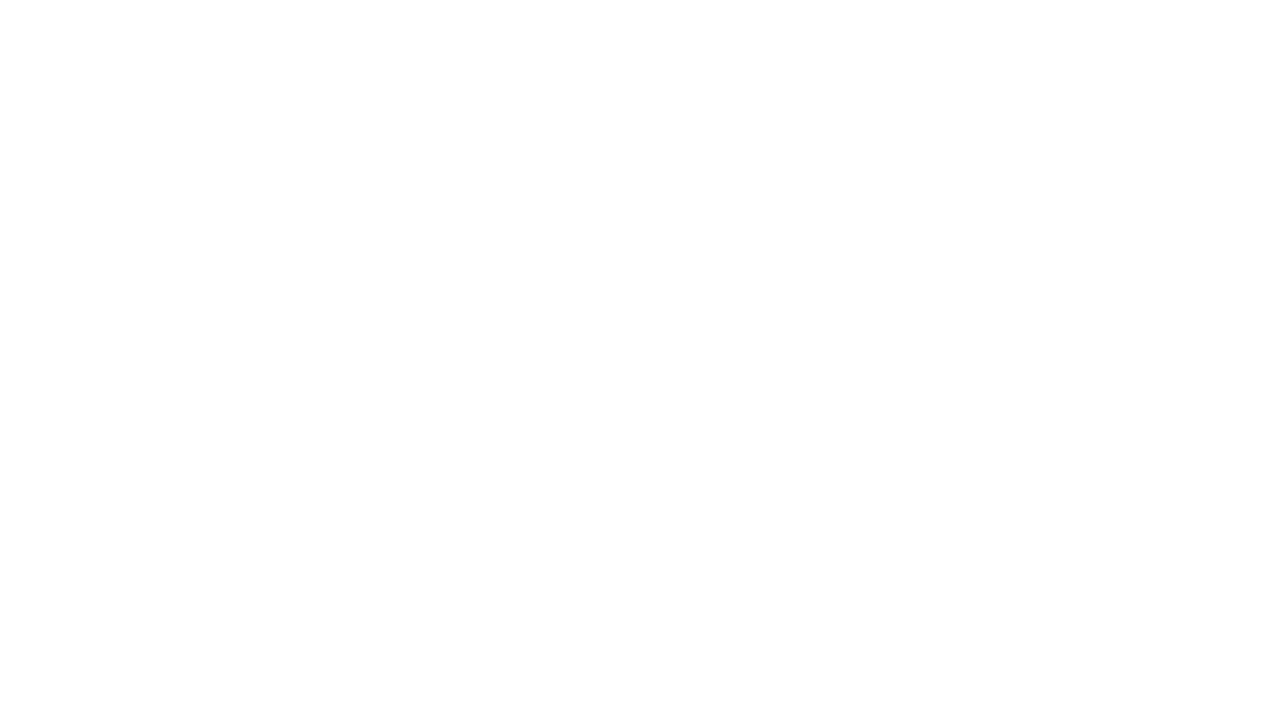
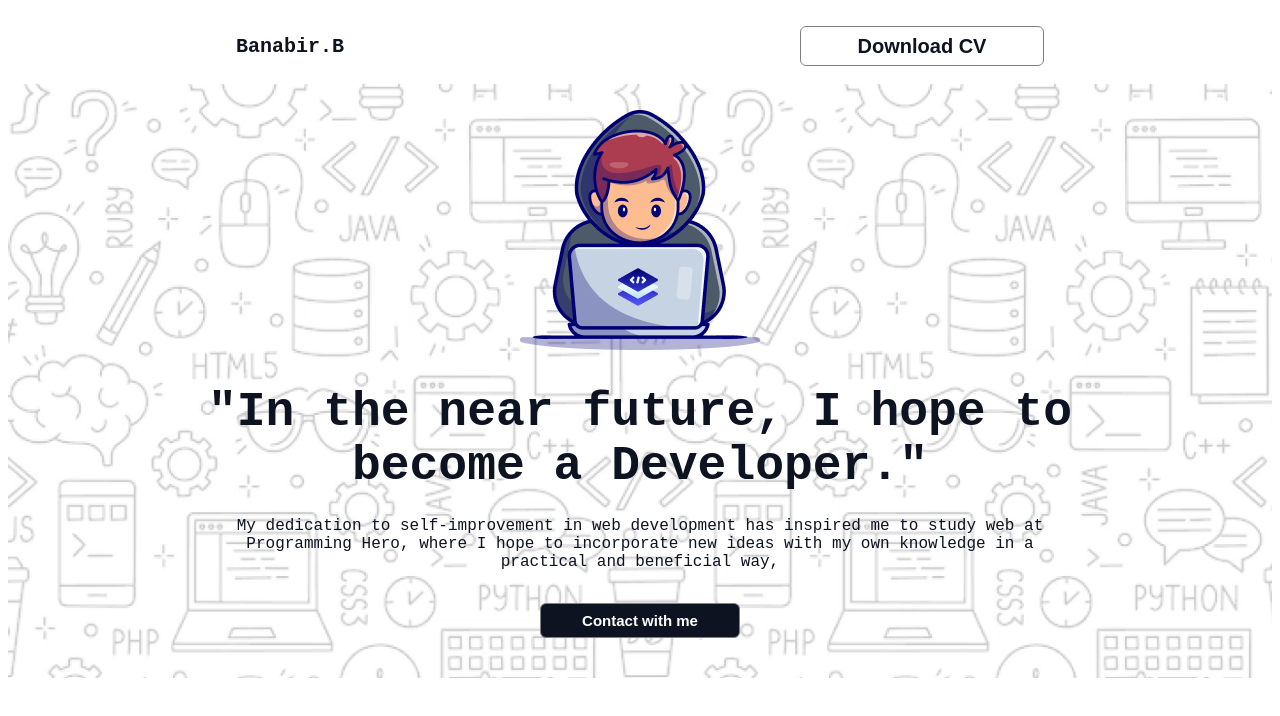
Before and after one commit to Banabir72/assignment-1, a plain HTML site: page index.html in a window 1280 px wide. Drawn offline with Linux system fonts and the light colour scheme; a web font is replaced by a local one.

Commit message:
added-nav-heading-banner

```diff
--- a/index.html
+++ b/index.html
@@ -6,8 +6,20 @@
     <title>Assignment-1</title>
     <link rel="stylesheet" href="styles/style.css">
 </head>
-<body>
+<body class="azeret-mono">
     <header>
+        <nav class="navi">
+            <h4 class="navi-head">Banabir.B</h4>
+            <button class="cv">Download CV</button>
+        </nav>
+        <section class="banner">
+            <div class="banner-container">
+                <img class="banner-image" src="assets/Group.png" alt="">
+                <h1 class="banner-header">"In the near future, I hope to become a Developer."</h1>
+                <p class="banner-description">My dedication to self-improvement in web development has inspired me to study web at Programming Hero, where I hope to incorporate new ideas with my own knowledge in a practical and beneficial way,</p>
+                <button class="contact">Contact with me</button>
+            </div>
+        </section>
 
     </header>
     <main>
--- a/styles/style.css
+++ b/styles/style.css
@@ -0,0 +1,69 @@
+@import url('https://fonts.googleapis.com/css2?family=Azeret+Mono:ital,wght@0,100..900;1,100..900&display=swap');
+.azeret-mono{
+  font-family: "Azeret Mono", monospace;
+  font-optical-sizing: auto;
+  font-style: normal;
+}
+/* nav portion style */
+.navi{
+    display: flex;
+    align-items: center;
+    justify-content: space-around;
+}
+.navi-head{
+    color: #0D1321;
+    font-size: 20px;
+    font-weight: 800;
+}
+.cv{
+    width: 244px;
+    height: 40px;
+    border: 1px solid gray;
+    border-radius: 6px;
+    background-color: white;
+    font-size: 20px;
+    font-weight: 600;
+    color: #0D1321;
+}
+/* banner styles */
+.banner{
+    background-image: url(../assets/Hero-bg.png);
+    background-repeat: no-repeat;
+    background-position: top left, bottom right;
+    background-size: cover;
+    text-align: center;
+}
+.banner-image{
+    margin-top: 26px;
+}
+.banner-header{
+    font-size: 48px;
+    font-weight: 800;
+    color: #0D1321;
+    width: 998px;
+    margin: 0 auto;
+    margin-top: 30px;
+    margin-bottom: 0;
+}
+.banner-description{
+    font-size: 16px;
+    font-weight: 200;
+    color: #0D1321;
+    width: 852px;
+    margin: 0 auto;
+    margin-top: 24px;
+    margin-bottom: 0;
+}
+.contact{
+    width: 200px;
+    height: 35px;
+    border: 1px solid gray;
+    border-radius: 6px;
+    background-color: #0D1321;
+    font-size: 15px;
+    font-weight: 600;
+    color: #FFFFFF;
+    margin-top: 32px;
+    margin-bottom: 40px;
+    /* padding: 21px 24px 21px 24px; */
+}
```
